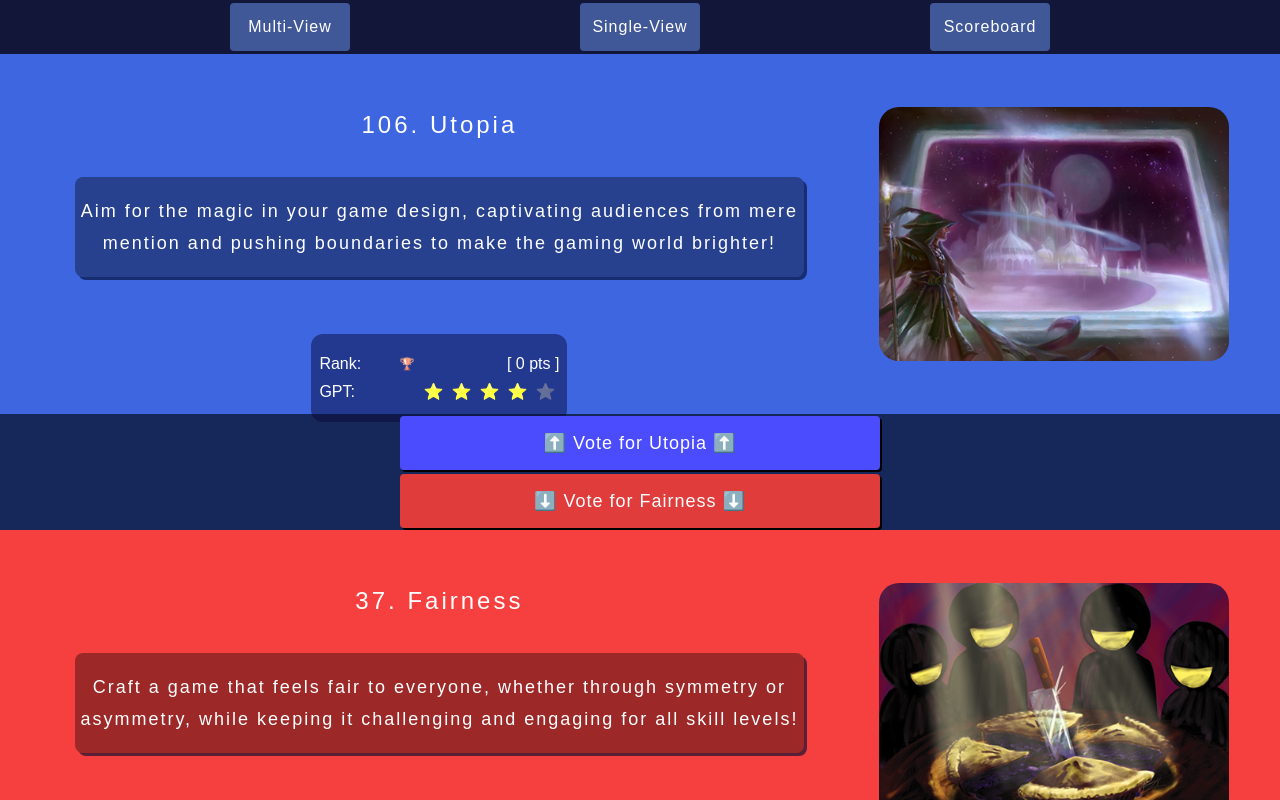
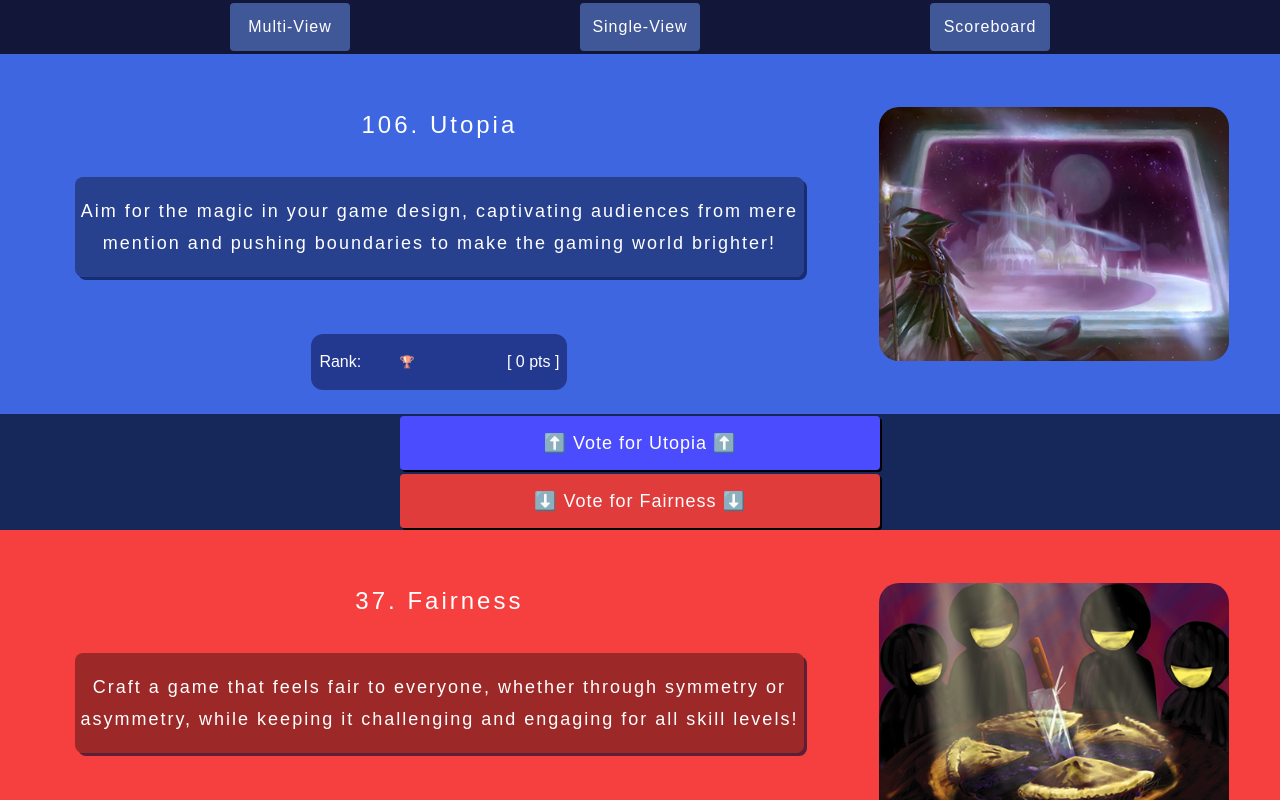
Before and after one commit to Rodrig79/GameLenses, a React (Create React App) app: page / in a window 1280 px wide. Built offline with nearby package versions, Linux system fonts and the light colour scheme.

Commit message:
styling updates

```diff
--- a/src/components/multi-view/card/MultiCard.scss
+++ b/src/components/multi-view/card/MultiCard.scss
@@ -124,7 +124,7 @@ box-sizing: border-box;
     justify-content: space-evenly;
     flex-direction: column;
     padding: 12px 8px;
-    min-height: 64px;
+    min-height: 32px;
     min-width: 240px;
     border-radius: 12px;
   }
--- a/src/components/multi-view/card/score/MultiCard_Score.tsx
+++ b/src/components/multi-view/card/score/MultiCard_Score.tsx
@@ -13,7 +13,7 @@ const MultiCard_Score: React.FC<Props> = ({ cardInfo}) => {
     <div className="multi_card_score">
       <div className="multi_card_score_hologram">
         <MultiCard_Score_Rank cardInfo={cardInfo}/>
-        <MultiCard_Score_GPT cardInfo={cardInfo} />
+        {/* <MultiCard_Score_GPT cardInfo={cardInfo} /> */}
       </div>
     </div>
   );
```
